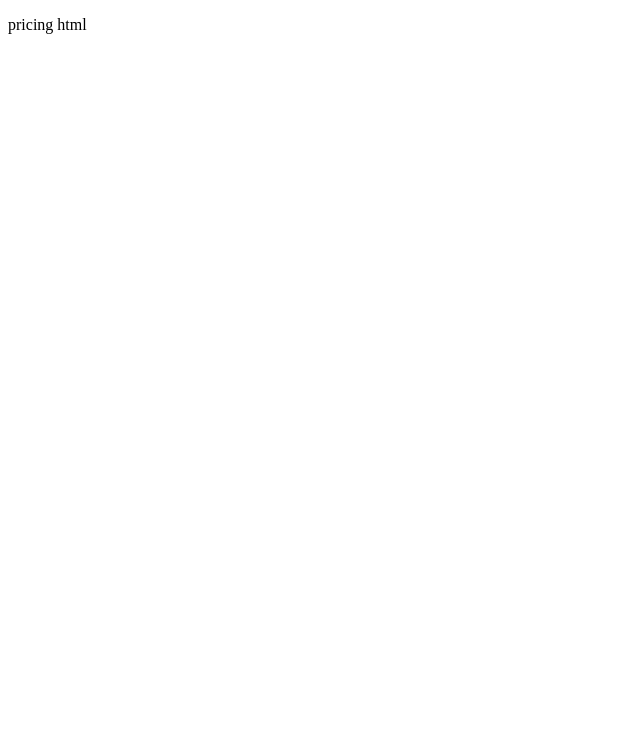
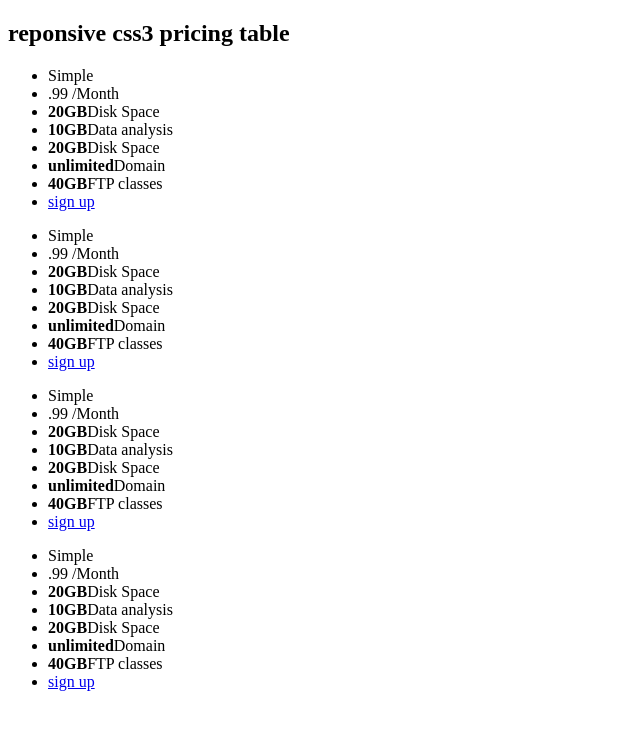
Before and after one commit to codewiztinsing/cssninjas, a plain HTML site: page pricing.html in a window 1280 px wide. Shown: the whole page, without its empty margins (0-640 px from the left). Drawn offline with Linux system fonts and the light colour scheme.

Commit message:
adding four column in the html file

```diff
--- a/pricing.html
+++ b/pricing.html
@@ -1,12 +1,71 @@
 <!DOCTYPE html>
 <html lang="en">
-<head>
-    <meta charset="UTF-8">
-    <meta name="viewport" content="width=device-width, initial-scale=1.0">
-    <meta http-equiv="X-UA-Compatible" content="ie=edge">
+  <head>
+    <meta charset="UTF-8" />
+    <meta name="viewport" content="width=device-width, initial-scale=1.0" />
+    <meta http-equiv="X-UA-Compatible" content="ie=edge" />
     <title>pricing</title>
-</head>
-<body>
-    <p>pricing html</p>
-</body>
+  </head>
+
+  <body>
+    <h2>reponsive css3 pricing table</h2>
+    <div class="col">
+      <ul class="price-box">
+        <li class="header">Simple</li>
+        <li class="emph">.99 /Month</li>
+        <li><strong>20GB</strong>Disk Space</li>
+        <li><strong>10GB</strong>Data analysis</li>
+        <li><strong>20GB</strong>Disk Space</li>
+        <li><strong>unlimited</strong>Domain</li>
+        <li><strong>40GB</strong>FTP classes</li>
+        <li class="emph"><a href="#"  class="button">sign up</a></li>
+      </ul>
+    </div>
+
+
+    <div class="col">
+        <ul class="price-box">
+          <li class="header">Simple</li>
+          <li class="emph">.99 /Month</li>
+          <li><strong>20GB</strong>Disk Space</li>
+          <li><strong>10GB</strong>Data analysis</li>
+          <li><strong>20GB</strong>Disk Space</li>
+          <li><strong>unlimited</strong>Domain</li>
+          <li><strong>40GB</strong>FTP classes</li>
+          <li class="emph"><a href="#"  class="button">sign up</a></li>
+        </ul>
+      </div>
+
+
+
+
+      <div class="col">
+        <ul class="price-box">
+          <li class="header">Simple</li>
+          <li class="emph">.99 /Month</li>
+          <li><strong>20GB</strong>Disk Space</li>
+          <li><strong>10GB</strong>Data analysis</li>
+          <li><strong>20GB</strong>Disk Space</li>
+          <li><strong>unlimited</strong>Domain</li>
+          <li><strong>40GB</strong>FTP classes</li>
+          <li class="emph"><a href="#"  class="button">sign up</a></li>
+        </ul>
+      </div>
+
+
+
+
+      <div class="col">
+        <ul class="price-box">
+          <li class="header">Simple</li>
+          <li class="emph">.99 /Month</li>
+          <li><strong>20GB</strong>Disk Space</li>
+          <li><strong>10GB</strong>Data analysis</li>
+          <li><strong>20GB</strong>Disk Space</li>
+          <li><strong>unlimited</strong>Domain</li>
+          <li><strong>40GB</strong>FTP classes</li>
+          <li class="emph"><a href="#"  class="button">sign up</a></li>
+        </ul>
+      </div>
+  </body>
 </html>
```
